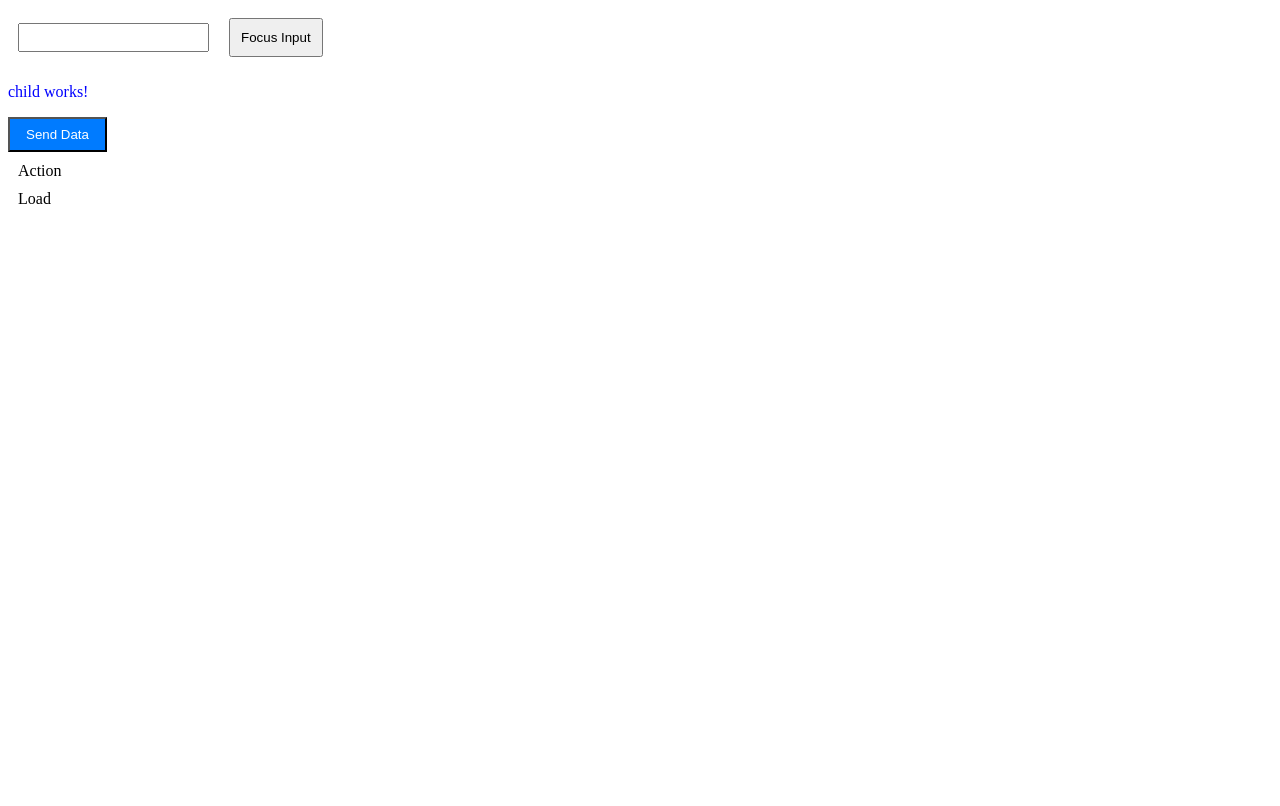
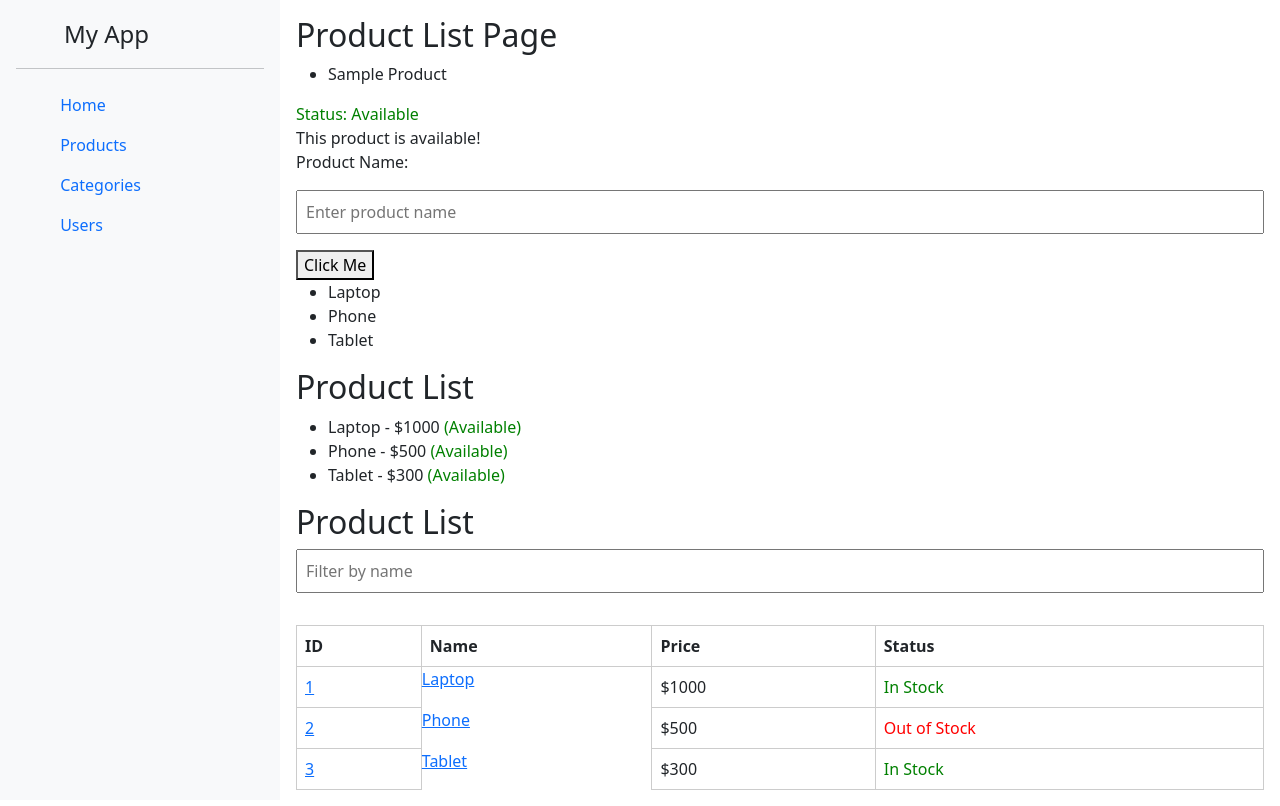
Before and after one commit to vanhoa690/angular-su25, an Angular app: page /products in a window 1280 px wide. Before the commit this address led to /. Built offline with nearby package versions, Linux system fonts and the light colour scheme.

Commit message:
route angular

```diff
--- a/src/app/app.html
+++ b/src/app/app.html
@@ -6,11 +6,17 @@
 <p>Uppercase: {{ name | uppercase }}</p>
 <p>Currency: {{ price | currency : "VND" }}</p>
 <p>{{ text | reverse }}</p> -->
-<input #myInput />
+<!-- <input #myInput />
 <button (click)="focusInput()">Focus Input</button>
 <app-child
   ><div #content>
     <p>Action</p>
     <p>Load</p>
   </div></app-child
->
+> -->
+<main class="d-flex">
+  <app-sidebar></app-sidebar>
+  <div class="flex-grow-1 p-3">
+    <router-outlet></router-outlet>
+  </div>
+</main>
--- a/src/app/app.routes.ts
+++ b/src/app/app.routes.ts
@@ -1,3 +1,26 @@
 import { Routes } from '@angular/router';
+import { ProductList } from './product-list/product-list';
+import { ProductDetail } from './product-detail/product-detail';
 
-export const routes: Routes = [];
+export const routes: Routes = [
+  {
+    path: '',
+    component: ProductList,
+  },
+  {
+    path: 'products',
+    component: ProductList,
+  },
+  {
+    path: 'products/:id',
+    component: ProductDetail,
+  },
+  {
+    path: 'categories',
+    component: ProductList,
+  },
+  {
+    path: 'users',
+    component: ProductList,
+  },
+];
--- a/src/app/app.ts
+++ b/src/app/app.ts
@@ -1,11 +1,11 @@
-import { Component, ElementRef, ViewChild } from '@angular/core';
-import { Child } from './child/child';
+import { Component } from '@angular/core';
 import { CommonModule } from '@angular/common';
-import { ReversePipe } from './custom.pipe';
+import { Sidebar } from './sidebar/sidebar';
+import { RouterOutlet } from '@angular/router';
 
 @Component({
   selector: 'app-root',
-  imports: [Child, CommonModule, ReversePipe],
+  imports: [CommonModule, Sidebar, RouterOutlet],
   templateUrl: './app.html',
   styleUrl: './app.css',
 })
@@ -16,26 +16,20 @@ export class App {
   // text = 'hello';
   // imageUrl =
   //   'https://encrypted-tbn1.gstatic.com/images?q=tbn:ANd9GcTrZxNYvYz2wz5zmYnikVx3gVjOwJQOK-yHbqNsbZdkkfo_AaMTXKKqCjednkLew57r19f2rNRrBQQ2Anoe9ysXWb3Ov5ncDw-7TP3tpsA';
-
   // onClick() {
   //   console.log('Button clicked!');
   // }
-
   // onKeyUp(event: KeyboardEvent) {
   //   console.log('Key pressed:', event.key);
   // }
-
   // receiveData(data: string) {
   //   console.log(data); // Output: Data from child
   // }
-
-  @ViewChild('myInput') input!: ElementRef;
-
-  ngAfterViewInit() {
-    console.log(this.input.nativeElement); // Truy cập DOM element
-  }
-
-  focusInput() {
-    this.input.nativeElement.focus();
-  }
+  // @ViewChild('myInput') input!: ElementRef;
+  // ngAfterViewInit() {
+  //   console.log(this.input.nativeElement); // Truy cập DOM element
+  // }
+  // focusInput() {
+  //   this.input.nativeElement.focus();
+  // }
 }
--- /dev/null
+++ b/src/app/product-detail/product-detail.html
@@ -0,0 +1,2 @@
+<h2>Product ID: {{ productId }}</h2>
+<p *ngIf="search">Search Query: {{ search }}</p>
--- /dev/null
+++ b/src/app/product-detail/product-detail.ts
@@ -0,0 +1,27 @@
+import { CommonModule } from '@angular/common';
+import { Component } from '@angular/core';
+import { ActivatedRoute } from '@angular/router';
+
+@Component({
+  selector: 'app-product-detail',
+  imports: [CommonModule],
+  templateUrl: './product-detail.html',
+  styleUrl: './product-detail.css',
+})
+export class ProductDetail {
+  productId: string | null = null;
+  search: string | null = null;
+
+  constructor(private route: ActivatedRoute) {}
+
+  ngOnInit() {
+    this.productId = this.route.snapshot.paramMap.get('id');
+    this.search = this.route.snapshot.queryParamMap.get('search');
+    // this.route.paramMap.subscribe((params) => {
+    //   this.productId = params.get('id');
+    // });
+    // this.route.queryParamMap.subscribe((params) => {
+    //   this.search = params.get('search');
+    // });
+  }
+}
--- a/src/app/product-list/product-list.html
+++ b/src/app/product-list/product-list.html
@@ -42,8 +42,15 @@
     </thead>
     <tbody>
       <tr *ngFor="let product of filterProducts()">
-        <td>{{ product.id }}</td>
-        <td>{{ product.name }}</td>
+        <td>
+          <a [routerLink]="['/products', product.id]">{{ product.id }}</a>
+        </td>
+        <a
+          [routerLink]="['/products', product.id]"
+          [queryParams]="{ search: product.name }"
+        >
+          {{ product.name }}
+        </a>
         <td>${{ product.price }}</td>
         <td [ngStyle]="{ color: product.inStock ? 'green' : 'red' }">
           {{ product.inStock ? "In Stock" : "Out of Stock" }}
--- a/src/app/product-list/product-list.ts
+++ b/src/app/product-list/product-list.ts
@@ -1,9 +1,10 @@
 import { Component } from '@angular/core';
 import { FormsModule } from '@angular/forms';
 import { CommonModule } from '@angular/common';
+import { RouterLink } from '@angular/router';
 @Component({
   selector: 'app-product-list',
-  imports: [FormsModule, CommonModule],
+  imports: [FormsModule, CommonModule, RouterLink],
   templateUrl: './product-list.html',
   styleUrl: './product-list.css',
 })
--- /dev/null
+++ b/src/app/sidebar/sidebar.html
@@ -0,0 +1,49 @@
+<div
+  class="d-flex flex-column flex-shrink-0 p-3 bg-light"
+  style="width: 280px; height: 100vh"
+>
+  <a
+    href="/"
+    class="d-flex align-items-center mb-3 mb-md-0 me-md-auto link-dark text-decoration-none"
+  >
+    <svg class="bi me-2" width="40" height="32">
+      <use xlink:href="#bootstrap"></use>
+    </svg>
+    <span class="fs-4">My App</span>
+  </a>
+  <hr />
+  <ul class="nav nav-pills flex-column mb-auto">
+    <li class="nav-item">
+      <a routerLink="/" class="nav-link" routerLinkActive="active">
+        <svg class="bi me-2" width="16" height="16">
+          <use xlink:href="#home"></use>
+        </svg>
+        Home
+      </a>
+    </li>
+    <li>
+      <a routerLink="/products" class="nav-link" routerLinkActive="active">
+        <svg class="bi me-2" width="16" height="16">
+          <use xlink:href="#grid"></use>
+        </svg>
+        Products
+      </a>
+    </li>
+    <li>
+      <a routerLink="/categories" class="nav-link" routerLinkActive="active">
+        <svg class="bi me-2" width="16" height="16">
+          <use xlink:href="#collection"></use>
+        </svg>
+        Categories
+      </a>
+    </li>
+    <li>
+      <a routerLink="/users" class="nav-link" routerLinkActive="active">
+        <svg class="bi me-2" width="16" height="16">
+          <use xlink:href="#people"></use>
+        </svg>
+        Users
+      </a>
+    </li>
+  </ul>
+</div>
--- /dev/null
+++ b/src/app/sidebar/sidebar.ts
@@ -0,0 +1,10 @@
+import { Component } from '@angular/core';
+import { RouterLink } from '@angular/router';
+
+@Component({
+  selector: 'app-sidebar',
+  imports: [RouterLink],
+  templateUrl: './sidebar.html',
+  styleUrl: './sidebar.css',
+})
+export class Sidebar {}
--- a/src/index.html
+++ b/src/index.html
@@ -1,11 +1,17 @@
-<!doctype html>
+<!DOCTYPE html>
 <html lang="en">
   <head>
-  <meta charset="utf-8">
+    <meta charset="utf-8" />
     <title>AngularSu25</title>
-  <base href="/">
-  <meta name="viewport" content="width=device-width, initial-scale=1">
-  <link rel="icon" type="image/x-icon" href="favicon.ico">
+    <base href="/" />
+    <meta name="viewport" content="width=device-width, initial-scale=1" />
+    <link rel="icon" type="image/x-icon" href="favicon.ico" />
+    <link
+      href="https://cdn.jsdelivr.net/npm/bootstrap@5.0.2/dist/css/bootstrap.min.css"
+      rel="stylesheet"
+      integrity="sha384-EVSTQN3/azprG1Anm3QDgpJLIm9Nao0Yz1ztcQTwFspd3yD65VohhpuuCOmLASjC"
+      crossorigin="anonymous"
+    />
   </head>
   <body>
     <app-root></app-root>
```
Also changed, not shown: src/app/product-detail/product-detail.css (added), src/app/sidebar/sidebar.css (added), 2 other files (tests, documents, lock files or other folders). Lines whose indentation alone changed are shown as unchanged.
